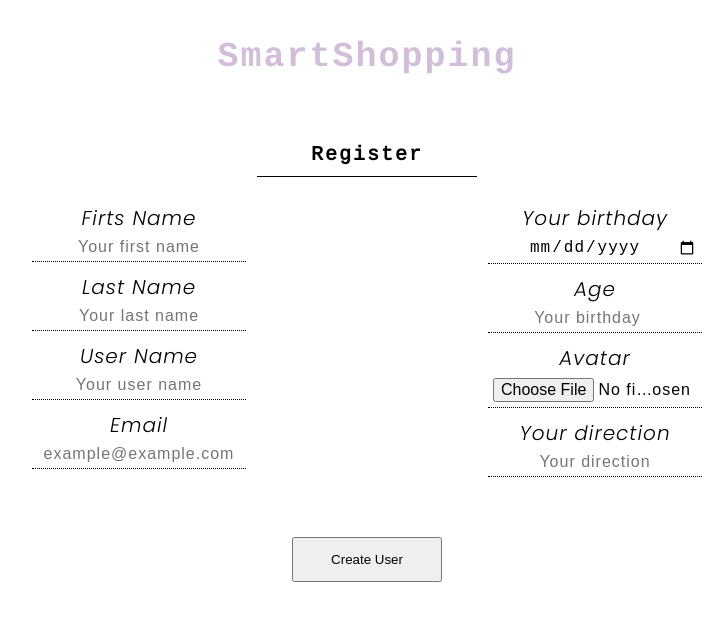
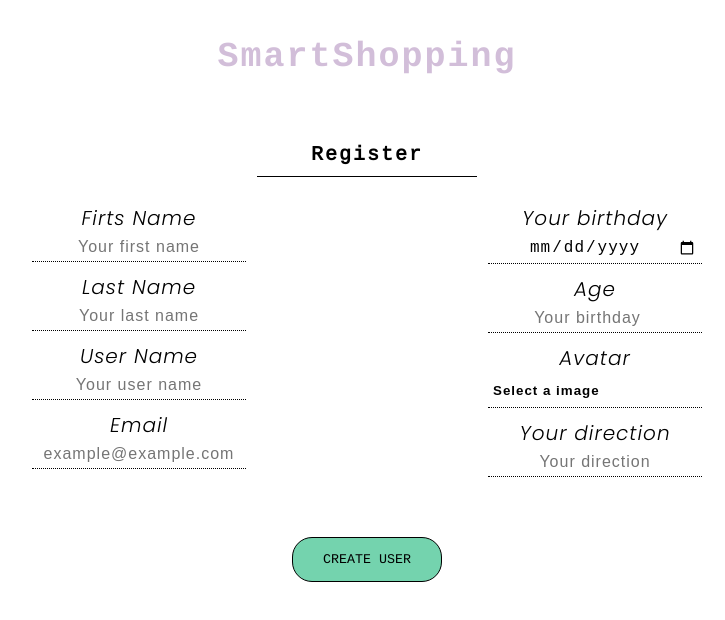
Before and after one commit to xavier-tadeo/ecomerce, a React (Create React App) app: page / in a window 1280 px wide. Shown: the top 620 px of the page, without its empty margins (273-998 px from the left). Built offline with nearby package versions, Linux system fonts and the light colour scheme.

Commit message:
Added more style FormRegister

```diff
--- a/src/components/Register/Register.scss
+++ b/src/components/Register/Register.scss
@@ -53,6 +53,45 @@
     @extend %form-input;
   }
 
+  &__firstnameinput:focus,
+  &__lastnameinput:focus,
+  &__userinput:focus,
+  &__emailinput:focus,
+  &__dateinput:focus,
+  &__ageinput:focus,
+  &__avatarinput:focus,
+  &__directioninput:focus {
+    background-color: lightblue;
+  }
+
+  input:focus-visible {
+    outline: none;
+    border: 0;
+    border-bottom: 1px solid red;
+  }
+
+  &__dateinput::-webkit-file-upload-button {
+    visibility: hidden;
+  }
+
+  &__dateinput::before {
+    cursor: pointer;
+    font-weight: 700;
+    font-size: 10pt;
+  }
+
+  &__avatarinput::-webkit-file-upload-button {
+    visibility: hidden;
+  }
+
+  &__avatarinput::before {
+    content: "Select a image";
+
+    cursor: pointer;
+    font-weight: 700;
+    font-size: 10pt;
+  }
+
   &__container-button {
     margin-top: 50px;
   }
@@ -60,5 +99,15 @@
   &__button {
     height: 45px;
     width: 150px;
+    border-radius: 20px;
+    border: 1px solid black;
+    font-family: $fontSubTitle;
+    background-color: $green;
+    text-transform: uppercase;
+  }
+
+  &__button:hover {
+    cursor: pointer;
+    background-color: #d2bed9;
   }
 }
--- a/src/components/Register/Register.tsx
+++ b/src/components/Register/Register.tsx
@@ -4,7 +4,7 @@ export const Register = () => {
   return (
     <div className="form">
       <h2 className="form__title">SmartShopping</h2>
-      <form className="form__container">
+      <form className="form__container" autoComplete="off">
         <h4 className="form__register">Register</h4>
         <div className="form__data-container">
           <div className="form__data">
```
